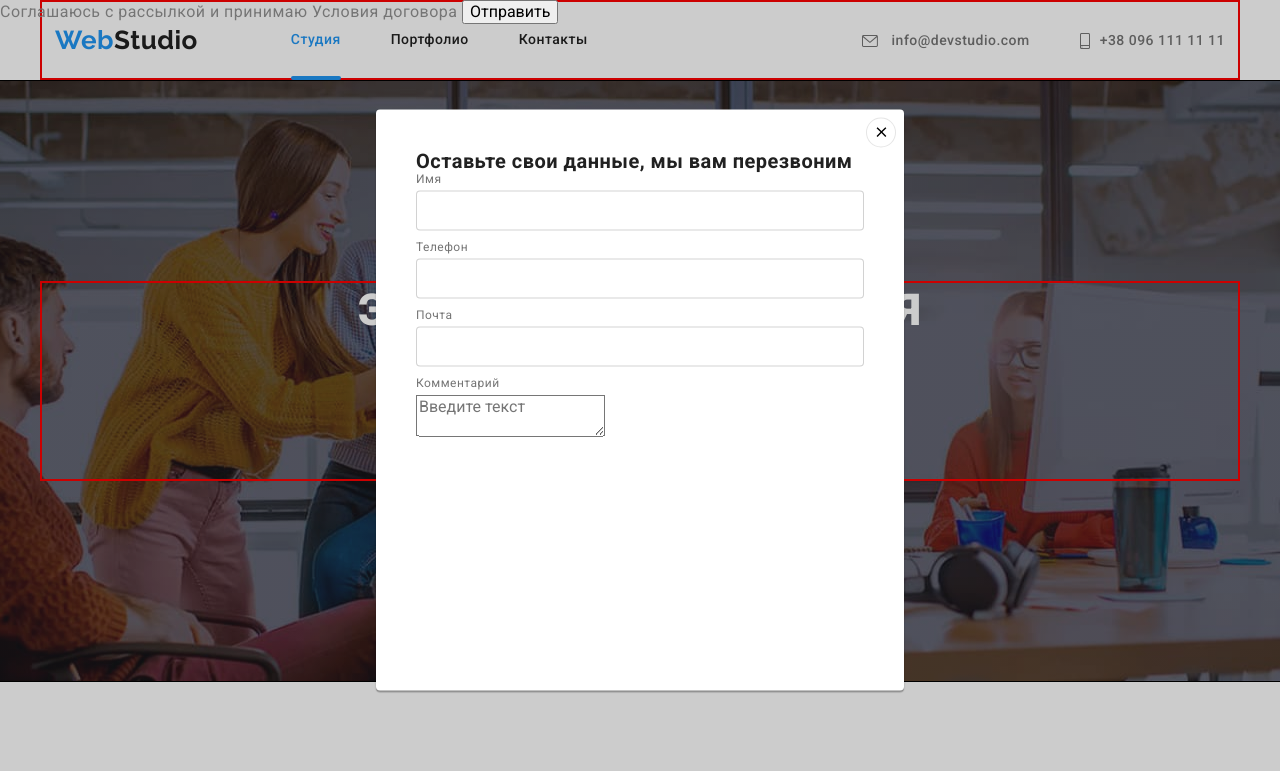
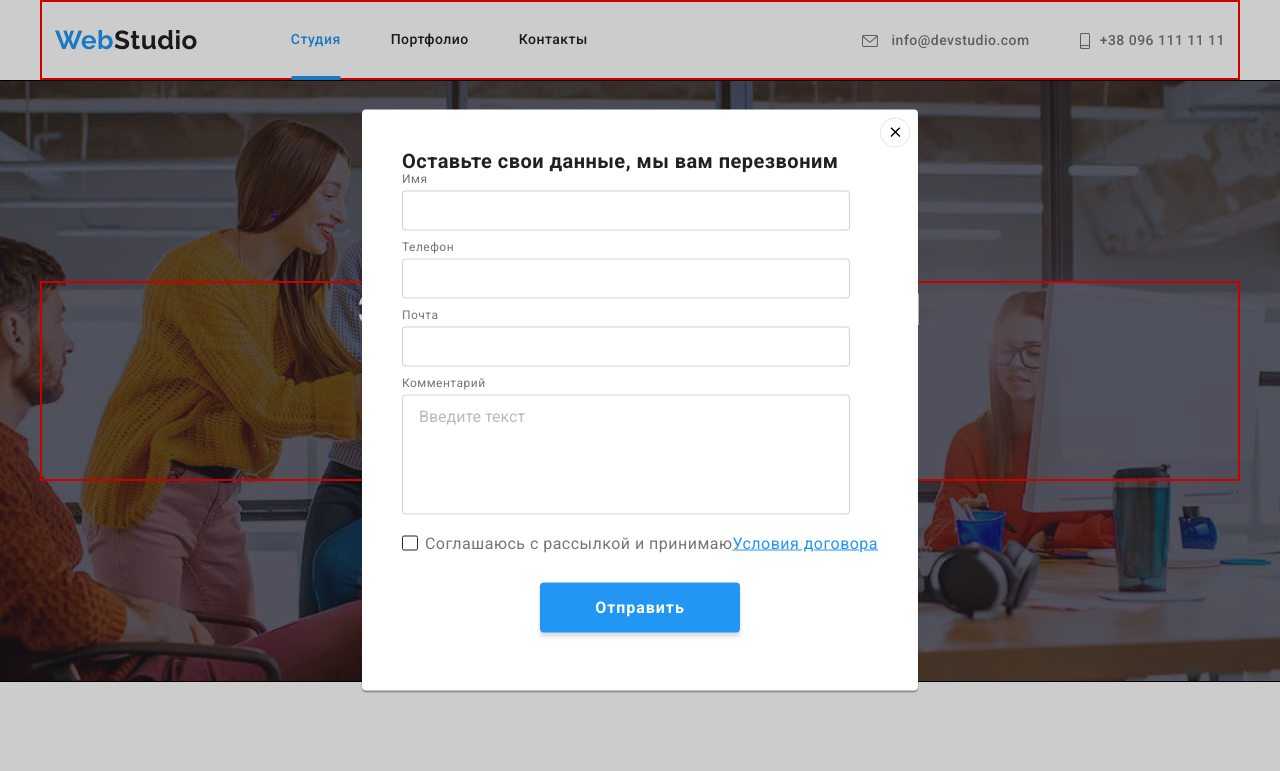
Before and after one commit to Oleg-Deda/goit-markup-hw-06, a plain HTML site: page index.html in a window 1280 px wide. Both pictures are taken after a click on the button "Заказать услугу". Shown: the top 771 px of the page. Drawn offline with nearby package versions, Linux system fonts and the light colour scheme.

Commit message:
форму заканчиваю

```diff
--- a/css/styles.css
+++ b/css/styles.css
@@ -314,7 +314,8 @@ img {
   border-radius: 4px;
   transition: border-color var(--animation);
 }
-.modal .input:hover {
+.modal .input:hover,
+.modal .input:focus {
   border-color: var(--accent-color);
 }
 
@@ -328,7 +329,7 @@ img {
   top: 50%;
   left: 0;
   transform: translate(12px, -50%);
-  fill: currentColor;
+  fill: var(--secondary-color);
   transition: fill var(--animation);
 }
 
@@ -347,12 +348,75 @@ img {
   border: 1px solid rgba(33, 33, 33, 0.2);
   border-radius: 4px;
   line-height: 1.14;
-  letter-spacing: 0.01em;
   color: rgba(117, 117, 117, 0.5);
 }
 
 .modal .form-comments::placeholder {
   color: rgba(117, 117, 117, 0.5);
+}
+
+.modal .policy-label {
+  display: block;
+  text-align: center;
+  display: flex;
+  align-items: center;
+  justify-content: center;
+  margin-bottom: 30px;
+}
+
+.checkbox {
+  position: absolute;
+  width: 1px;
+  height: 1px;
+  margin: -1px;
+  border: 0;
+  padding: 0;
+  clip: rect(0 0 0 0);
+  overflow: hidden;
+}
+.custom-checkbox {
+  display: inline-block;
+  margin-right: 7px;
+  width: 16px;
+  height: 15px;
+  border: 1.5px solid var(--secondary-color);
+  border-radius: 2px;
+}
+
+.checkbox:checked + .custom-checkbox {
+  background-color: var(--accent-color);
+  border-color: var(--accent-color);
+  background-image: url(../images/icons/icon-check.svg);
+  background-size: contain;
+  background-origin: border-box;
+  background-position: center;
+}
+
+.modal .policy-link {
+  color: var(--accent-color);
+  text-decoration: underline;
+}
+.modal .send-button {
+  display: block;
+  margin-left: auto;
+  margin-right: auto;
+  padding: 10px 55px;
+  box-shadow: 0px 4px 4px rgba(0, 0, 0, 0.15);
+  border-radius: 4px;
+  font-weight: 700;
+  font-size: 16px;
+  line-height: 1.88;
+  /* identical to box height, or 188% */
+  letter-spacing: 0.06em;
+  background: #2196f3;
+  color: #ffffff;
+  border: none;
+  cursor: pointer;
+  transition: box-shadow var(--animation);
+}
+.modal .send-button:hover,
+.modal .send-button:focus {
+  box-shadow: 0px 4px 4px rgba(0, 0, 0, 0.15);
 }
 
 /* Features */
@@ -377,7 +441,6 @@ img {
   /* flex-wrap: wrap; */
   align-items: center;
   justify-content: center;
-
   gap: var(--indent);
 }
 .features-list .features-item {
--- a/index.html
+++ b/index.html
@@ -364,13 +364,16 @@
           </li>
         </ul>
       </div>
+      <!--
+
+       -->
       <div class="subscription">
         <h2 class="join">Подпишитесь на рассылку</h2>
         <form class="subscription-form">
           <div class="flex-content">
             <label class="mail visually-hidden" for="email">Почта</label>
             <input class="email-input" type="email" name="email" id="email" placeholder="E-mail" />
-            <button class="subscription-button" type="button">
+            <button data-modal-open class="subscription-button" type="button">
               Подписаться
               <svg class="send-icon" width="24" height="24">
                 <use href="./images/icons.svg#icon-send"></use>
@@ -414,22 +417,17 @@
           </svg>
         </div>
         <label class="form-label" for="comment">Комментарий</label>
-        <textarea name="comment" id="comment" placeholder="Введите текст"></textarea>
+        <textarea class="form-comments" name="comments" id="comments" placeholder="Введите текст"></textarea>
+        <label class="policy-label">
+          <input class="checkbox " type="checkbox" name="policy" />
+          <span class="custom-checkbox"></span>
+          <span>Соглашаюсь с рассылкой и принимаю </span>
+          <a class="policy-link" href target="_blank" rel="noopener noreferrer">Условия
+            договора</a>
+        </label>
+        <button class="send-button" type="submit">Отправить</button>
+      </form>
     </div>
-    <!-- <div class="form-checkbox"> -->
-    <label class="checkbox-label">
-      <input class="checkbox visually-hidden" type="checkbox" name="policy" />
-      <span class="checkbox-icon"></span>
-      <span>Соглашаюсь с рассылкой и принимаю </span>
-    </label>
-    <a class="policy-link" href target="_blank" rel="noopener noreferrer">Условия договора</a>
-    <!-- </div> -->
-
-    <button class="button" type="submit">Отправить</button>
-    </form>
-
-    <!-- </div> -->
-  </div>
 </body>
 <script src="./js/modal.js"></script>
 </body>
```
Also changed, not shown: images/icons/icon-check.svg.
